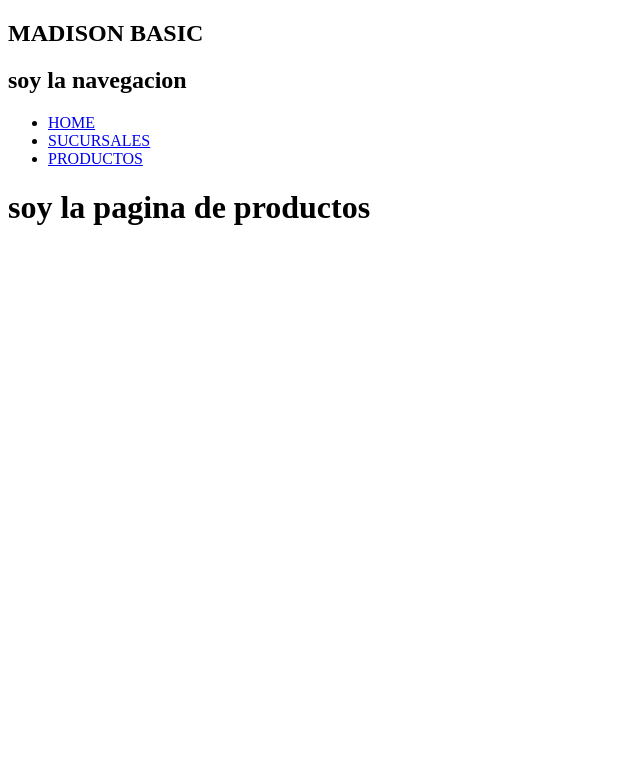
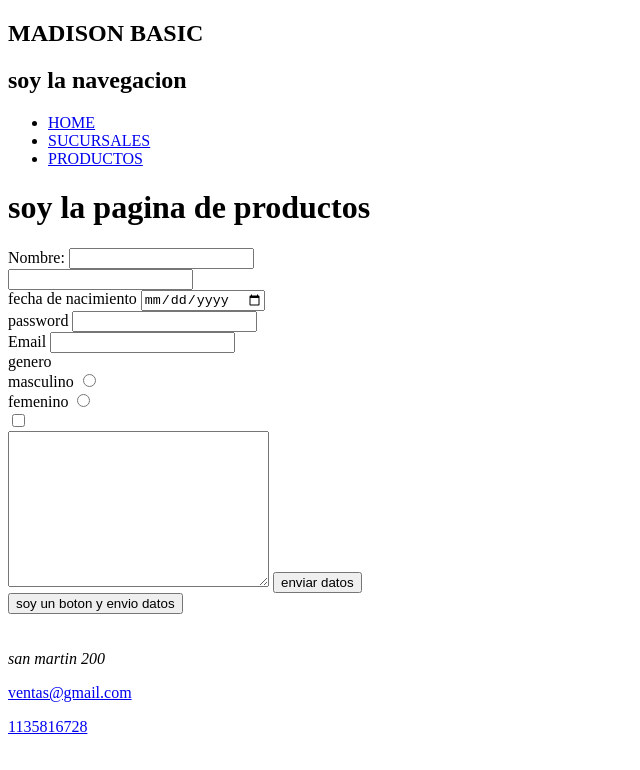
Before and after one commit to rodrivillaa/utn3, a plain HTML site: page clase02-html/pages/productos.html in a window 1280 px wide. Shown: the whole page, without its empty margins (0-640 px from the left). Drawn offline with Linux system fonts and the light colour scheme.

Commit message:
proyecto formularios

```diff
--- a/clase02-html/pages/productos.html
+++ b/clase02-html/pages/productos.html
@@ -30,8 +30,86 @@
 
 </nav>
 <main>
-<body>
+
+<main>
     <h1>soy la pagina de productos</h1>
+   <!-- formularios -->
 
+<form id="miformulario">
+    <label for="Name">Nombre: </label>
+    <input type="text" id="name" name="nombre" minlength="5" max="40" required>
+
+    <br>
+
+    <label for="edad"></label>
+    <input type="number" id="edad" name="edad">
+
+    <br>
+
+    <label for="nacimiento">fecha de nacimiento</label>
+    <input type="date" id="nacimiento" name="nacimiento">
+
+    <br>
+
+    <label for="password">password</label>
+    <input type="password" minlength="8" maxlength="12"id="password" name="password"required>
+
+    <br>
+<label for="email">Email</label>
+    <input type="email" name="email" id="email" required>
+    <br>
+<label for="genero">genero</label>
+<br>
+<label for="masculino">masculino</label>
+    <input type="radio" value="masculino">
+    <br>
+    <label for="femenino">femenino</label>
+    <input type="radio" value="femenino">
+    <br>
+
+    <input type="checkbox">
+    <br>
+
+    <textarea name="id" id="" cols="30" rows="10"></textarea>
+
+
+
+
+
+
+
+
+    <input type="button" id="ejemplo" value="enviar datos">
+
+    <br>
+
+
+
+
+
+    <button type="submit">soy un boton y envio datos</button>
+
+
+</form>
+
+
+</main>
+<br>
+<br>
+    <footer>
+        <address>
+            san martin 200
+
+        </address>
+
+        <p>
+        <a href="mailtoo:ventas@gmail.com">ventas@gmail.com</a>
+        </p>
+
+        <p>
+            <a href="telefono:1135816728">1135816728</a>
+        </p>
+
+    </footer>
 </body>
 </html>
```
Also changed, not shown: clase02-html/index.html (+8 -10 lines).
